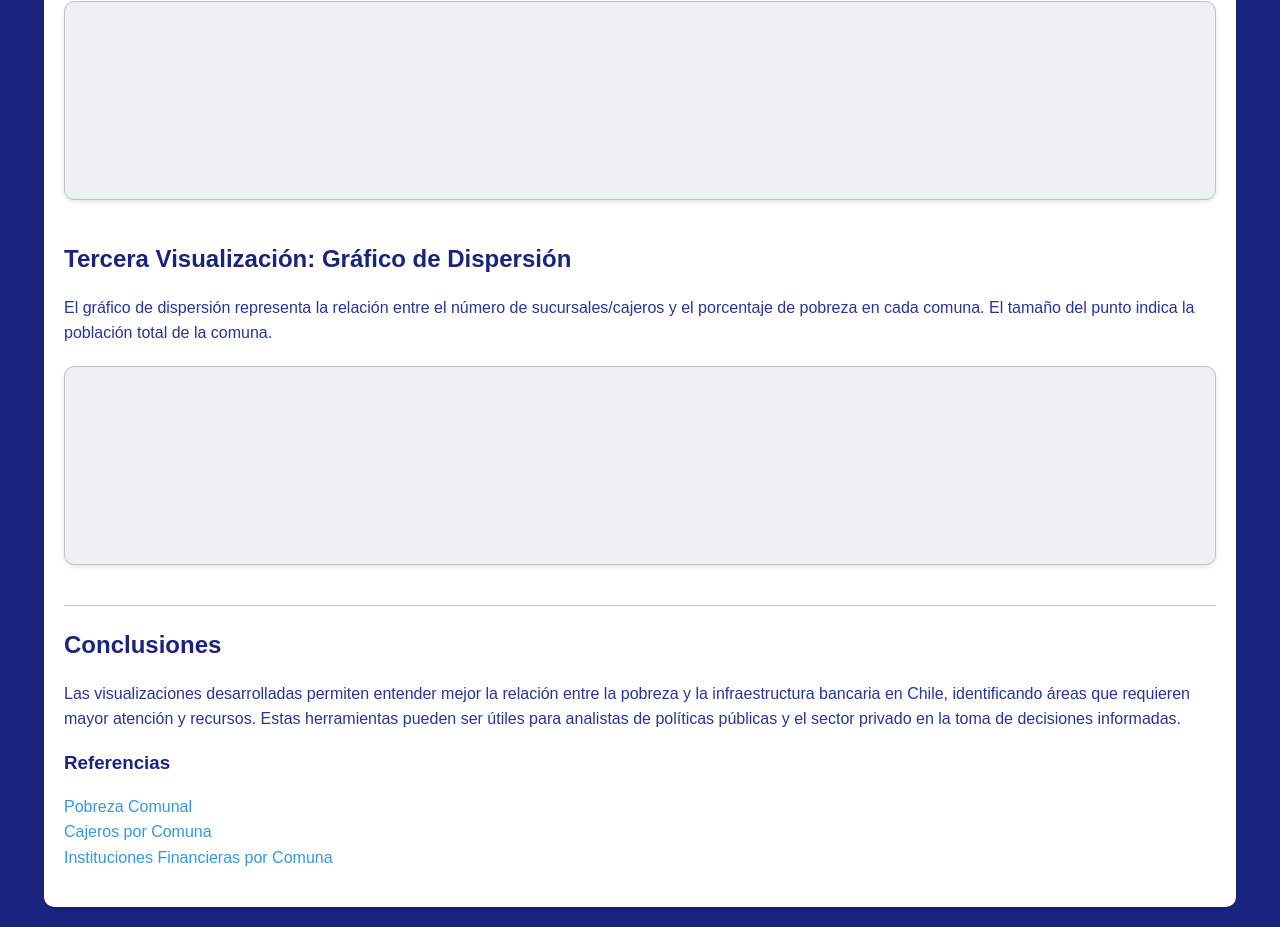
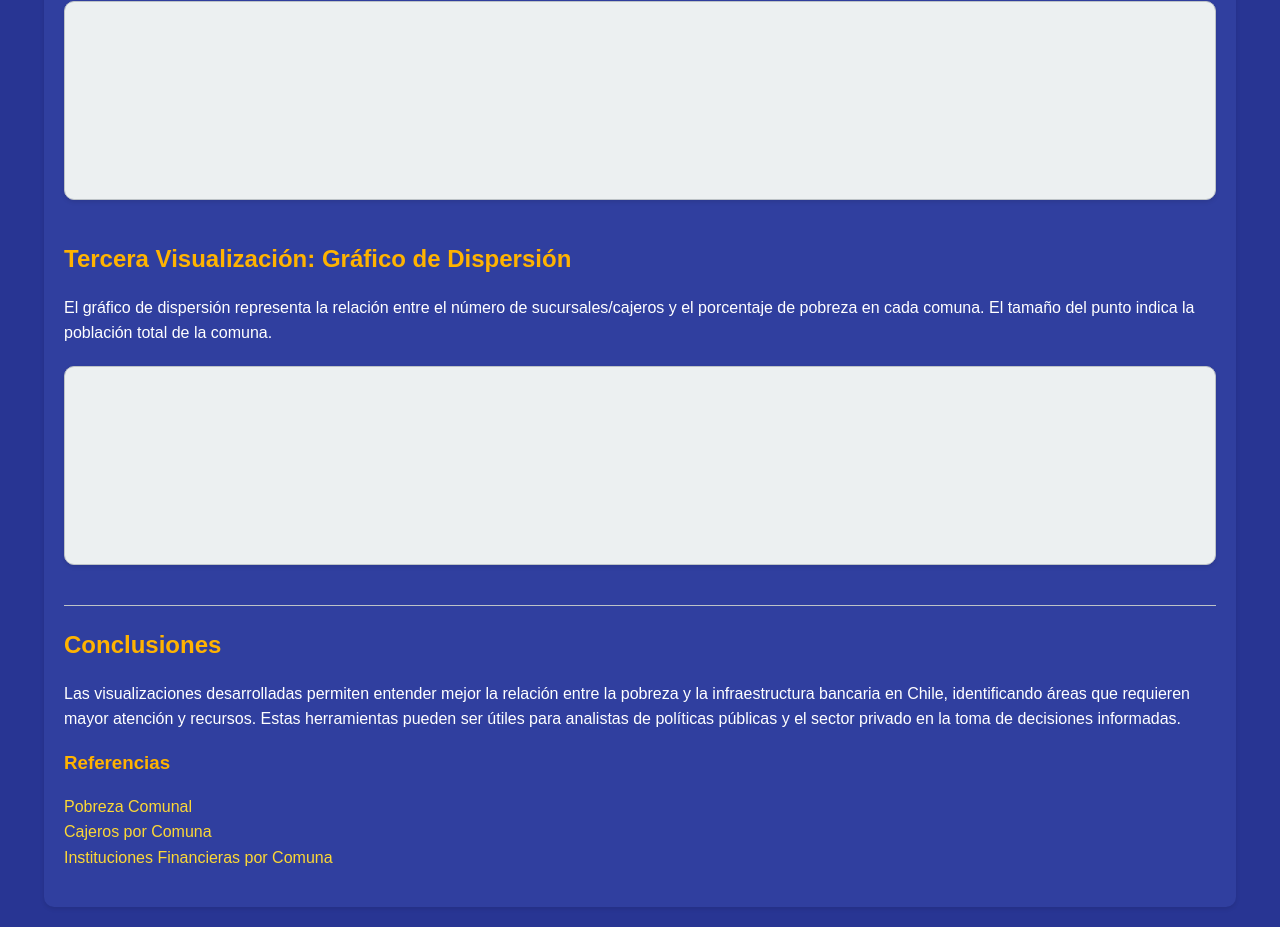
Before and after one commit to VicenteLavagnino/IIC2026, a plain HTML site: page Proyecto/E2/index.html in a window 1280 px wide. Shown: the part 1084-2011 px from the top of the page. Drawn offline with nearby package versions, Linux system fonts and the light colour scheme; no server answers.

```diff
--- a/Proyecto/E2/style.css
+++ b/Proyecto/E2/style.css
@@ -3,8 +3,8 @@
 /* Estilos generales */
 body {
     font-family: 'Montserrat', sans-serif;
-    background-color: #1a237e;
-    color: #283593;
+    background-color: #283593;
+    color: #ffff;
     line-height: 1.6;
     margin: 0;
     padding: 0;
@@ -16,7 +16,7 @@
     max-width: 1500px;
     margin: 20px auto;
     padding: 20px;
-    background: #fff;
+    background: #303f9f;
     box-shadow: 0 2px 4px rgba(0, 0, 0, 0.1);
     border-radius: 10px;
 }
@@ -24,7 +24,7 @@
 /* Encabezados */
 h1, h2, h3 {
     margin-bottom: 20px;
-    color: #1a237e;
+    color: #ffb300;
     margin: 0;
 
 }
@@ -55,7 +55,7 @@
 /* Enlaces */
 a {
     text-decoration: none;
-    color: #3498db;
+    color: #fdd835;
     display: block;
     transition-duration: 0.3s;
 }
```
Also changed, not shown: Proyecto/E2/data/comunas.geojson (added), 2 other files.
